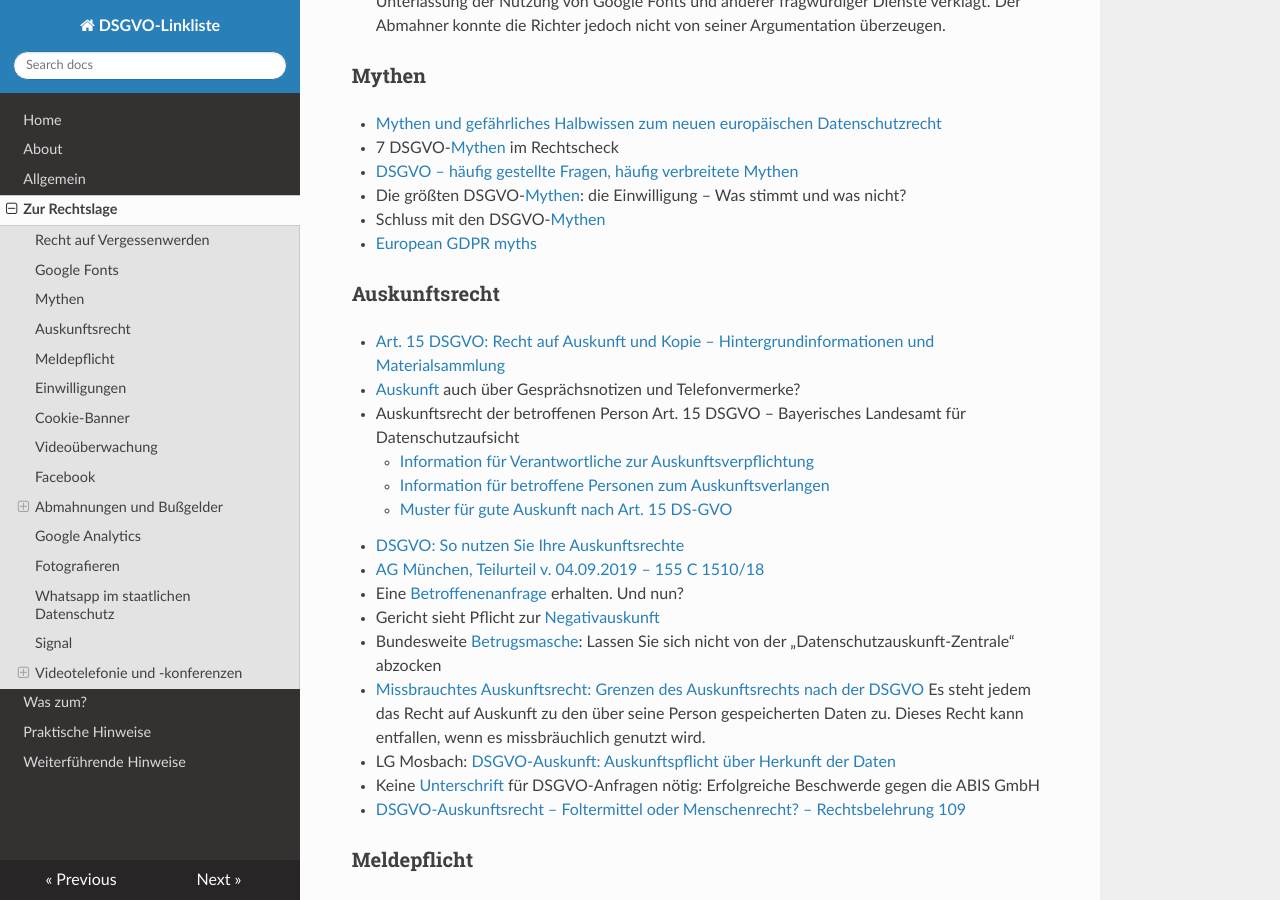
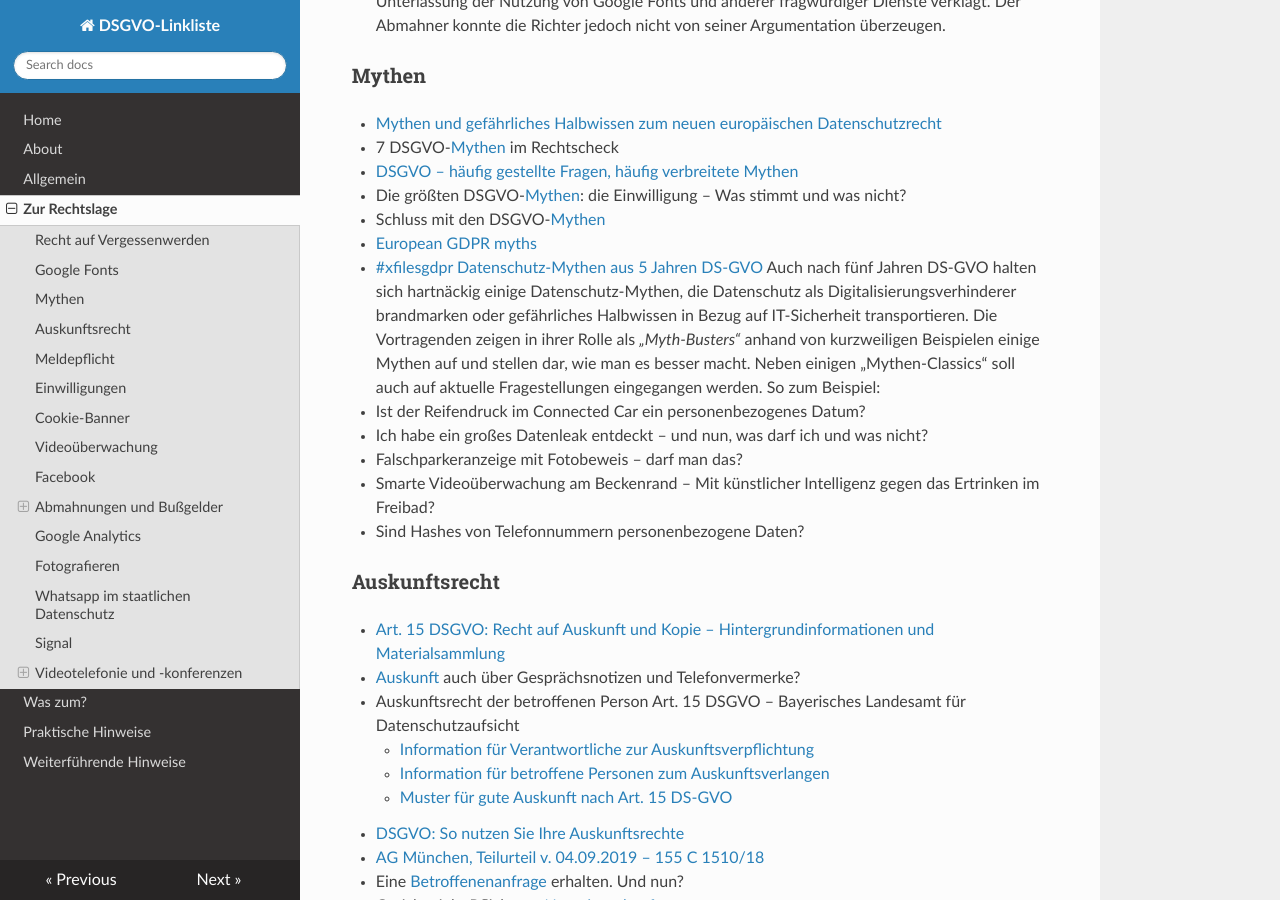
Before and after one commit to jrselzer/DSGVO-Linkliste, an MkDocs documentation site: the page built from docs/Zur_Rechtslage.md, in a window 1280 px wide and 900 px high, scrolled down 2293 px. Built offline with MkDocs 1.6.1, drawn with Linux system fonts in a browser that asks for light colours; nearby versions of some CDN libraries.

Commit message:
Update Zur_Rechtslage.md

```diff
--- a/docs/Zur_Rechtslage.md
+++ b/docs/Zur_Rechtslage.md
@@ -58,6 +58,12 @@ Zur Rechtslage
 * Die größten DSGVO-[Mythen](https://www.isico-datenschutz.de/blog/2018/07/10/die-groessten-dsgvo-mythen-die-einwilligung-was-stimmt-und-was-nicht/): die Einwilligung – Was stimmt und was nicht?
 * Schluss mit den DSGVO-[Mythen](https://www.isico-datenschutz.de/blog/2018/10/30/schluss-mit-dsgvo-mythen/)
 * [European GDPR myths](https://infosec-handbook.eu/blog/gdpr-myths/)
+* [#xfilesgdpr Datenschutz-Mythen aus 5 Jahren DS-GVO](https://media.ccc.de/v/camp2023-57243-xfilesgdpr) Auch nach fünf Jahren DS-GVO halten sich hartnäckig einige Datenschutz-Mythen, die Datenschutz als Digitalisierungsverhinderer brandmarken oder gefährliches Halbwissen in Bezug auf IT-Sicherheit transportieren. Die Vortragenden zeigen in ihrer Rolle als *„Myth-Busters“* anhand von kurzweiligen Beispielen einige Mythen auf und stellen dar, wie man es besser macht. Neben einigen „Mythen-Classics“ soll auch auf aktuelle Fragestellungen eingegangen werden. So zum Beispiel:
+  * Ist der Reifendruck im Connected Car ein personenbezogenes Datum?
+  * Ich habe ein großes Datenleak entdeckt – und nun, was darf ich und was nicht?
+  * Falschparkeranzeige mit Fotobeweis – darf man das?
+  * Smarte Videoüberwachung am Beckenrand – Mit künstlicher Intelligenz gegen das Ertrinken im Freibad?
+  * Sind Hashes von Telefonnummern personenbezogene Daten?
 
 ### Auskunftsrecht
 * [Art. 15 DSGVO: Recht auf Auskunft und Kopie – Hintergrundinformationen und Materialsammlung](https://www.linkedin.com/pulse/art-15-dsgvo-recht-auf-auskunft-und-kopie-tim-wybitul/)
```
